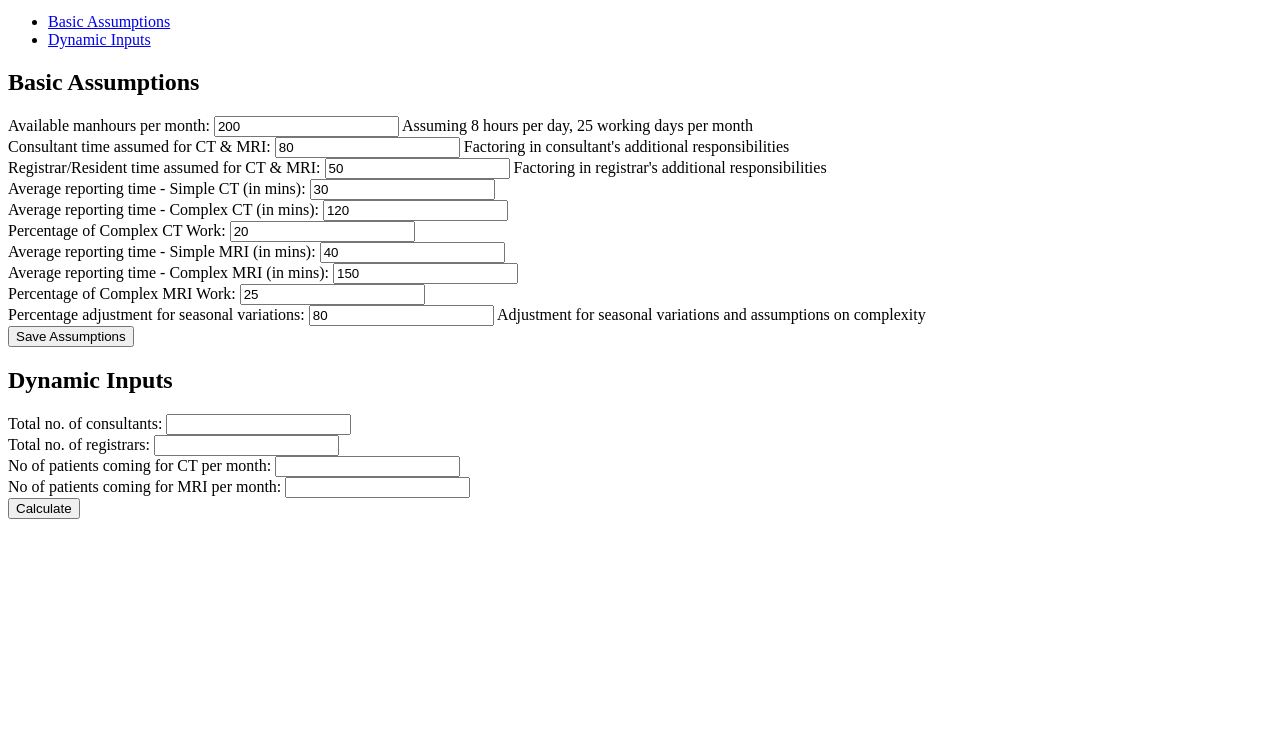
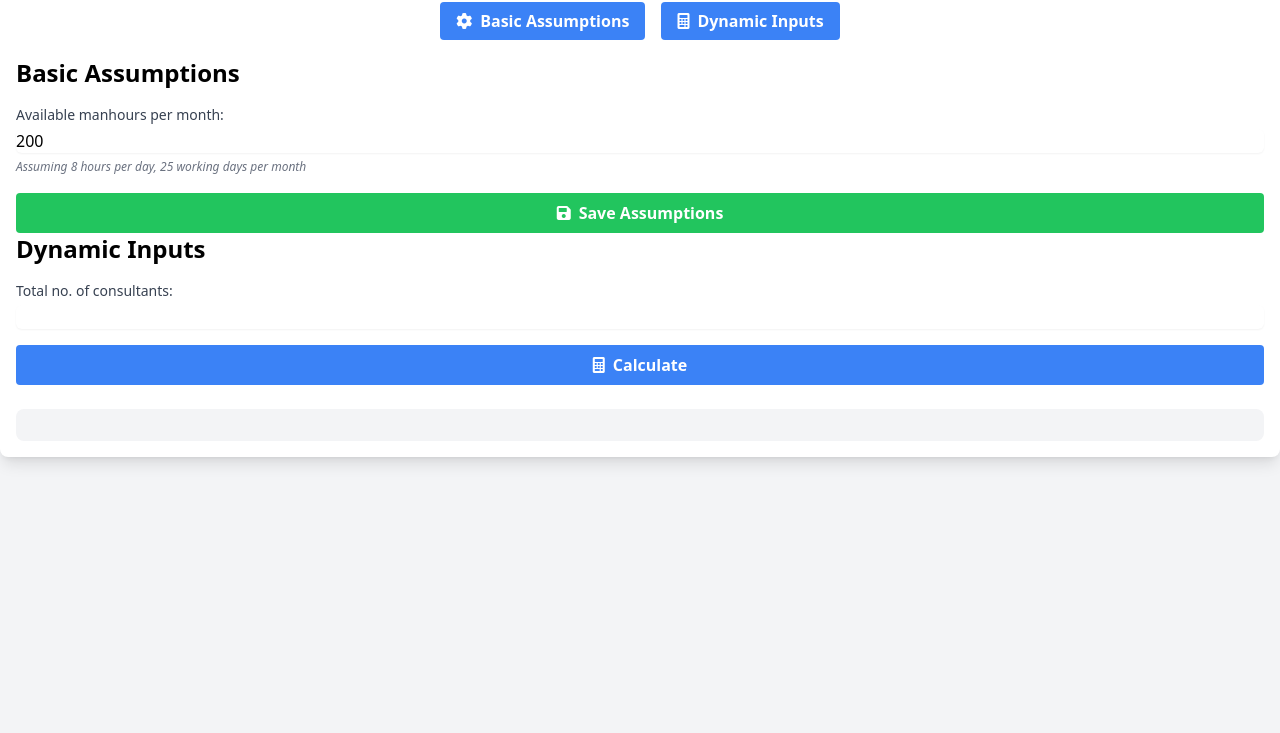
Before and after one commit to pradeeppandey99/Radiology-calculator-v3, a plain HTML site: page index.html in a window 1280 px wide. Shown: the part 67-800 px from the top of the page. Drawn offline with nearby package versions, Linux system fonts and the light colour scheme.

Commit message:
Update index.html

```diff
--- a/index.html
+++ b/index.html
@@ -4,89 +4,55 @@
     <meta charset="UTF-8">
     <meta name="viewport" content="width=device-width, initial-scale=1.0, maximum-scale=1.0, user-scalable=no">
     <title>Radiology Manpower Calculator</title>
-    <link rel="stylesheet" href="styles.css">
+    <script src="https://cdn.tailwindcss.com"></script>
+    <link rel="stylesheet" href="https://cdnjs.cloudflare.com/ajax/libs/font-awesome/6.0.0-beta3/css/all.min.css">
 </head>
-<body>
-    <div class="container">
-        <h1>Radiology Manpower Calculator</h1>
-        <nav>
-            <ul>
-                <li><a href="#" onclick="showPage('assumptions')">Basic Assumptions</a></li>
-                <li><a href="#" onclick="showPage('dynamic')">Dynamic Inputs</a></li>
+<body class="bg-gray-100">
+    <div class="container mx-auto p-4 bg-white shadow-lg rounded-lg">
+        <h1 class="text-3xl font-bold text-center text-blue-600 mb-6">Radiology Manpower Calculator</h1>
+        <nav class="mb-6">
+            <ul class="flex justify-center space-x-4">
+                <li><a href="#" onclick="showPage('assumptions')" class="bg-blue-500 hover:bg-blue-700 text-white font-bold py-2 px-4 rounded"><i class="fas fa-cog mr-2"></i>Basic Assumptions</a></li>
+                <li><a href="#" onclick="showPage('dynamic')" class="bg-blue-500 hover:bg-blue-700 text-white font-bold py-2 px-4 rounded"><i class="fas fa-calculator mr-2"></i>Dynamic Inputs</a></li>
             </ul>
         </nav>
         <div id="assumptions" class="page">
-            <h2>Basic Assumptions</h2>
+            <h2 class="text-2xl font-semibold mb-4">Basic Assumptions</h2>
             <form id="assumptions-form">
-                <div class="form-group">
-                    <label for="manhours">Available manhours per month:</label>
-                    <input type="number" id="manhours" required>
-                    <span class="assumption-comment">Assuming 8 hours per day, 25 working days per month</span>
+                <!-- Repeat this structure for each form group -->
+                <div class="form-group mb-4">
+                    <label for="manhours" class="block text-sm font-medium text-gray-700 mb-1">Available manhours per month:</label>
+                    <input type="number" id="manhours" required class="mt-1 block w-full rounded-md border-gray-300 shadow-sm focus:border-blue-300 focus:ring focus:ring-blue-200 focus:ring-opacity-50">
+                    <span class="text-xs text-gray-500 italic mt-1">Assuming 8 hours per day, 25 working days per month</span>
                 </div>
-                <div class="form-group">
-                    <label for="consultantTime">Consultant time assumed for CT & MRI:</label>
-                    <input type="number" id="consultantTime" required>
-                    <span class="assumption-comment">Factoring in consultant's additional responsibilities</span>
-                </div>
-                <div class="form-group">
-                    <label for="registrarTime">Registrar/Resident time assumed for CT & MRI:</label>
-                    <input type="number" id="registrarTime" required>
-                    <span class="assumption-comment">Factoring in registrar's additional responsibilities</span>
-                </div>
-                <div class="form-group">
-                    <label for="simpleCTTime">Average reporting time - Simple CT (in mins):</label>
-                    <input type="number" id="simpleCTTime" required>
-                </div>
-                <div class="form-group">
-                    <label for="complexCTTime">Average reporting time - Complex CT (in mins):</label>
-                    <input type="number" id="complexCTTime" required>
-                </div>
-                <div class="form-group">
-                    <label for="complexCTWork">Percentage of Complex CT Work:</label>
-                    <input type="number" id="complexCTWork" required>
-                </div>
-                <div class="form-group">
-                    <label for="simpleMRITime">Average reporting time - Simple MRI (in mins):</label>
-                    <input type="number" id="simpleMRITime" required>
-                </div>
-                <div class="form-group">
-                    <label for="complexMRITime">Average reporting time - Complex MRI (in mins):</label>
-                    <input type="number" id="complexMRITime" required>
-                </div>
-                <div class="form-group">
-                    <label for="complexMRIWork">Percentage of Complex MRI Work:</label>
-                    <input type="number" id="complexMRIWork" required>
-                </div>
-                <div class="form-group">
-                    <label for="seasonalAdjustment">Percentage adjustment for seasonal variations:</label>
-                    <input type="number" id="seasonalAdjustment" required>
-                    <span class="assumption-comment">Adjustment for seasonal variations and assumptions on complexity</span>
-                </div>
-                <button type="button" onclick="saveAssumptions()">Save Assumptions</button>
+                <!-- ... other form groups ... -->
+                <button type="button" onclick="saveAssumptions()" class="w-full bg-green-500 hover:bg-green-700 text-white font-bold py-2 px-4 rounded">
+                    <i class="fas fa-save mr-2"></i>Save Assumptions
+                </button>
             </form>
         </div>
         <div id="dynamic" class="page">
-            <h2>Dynamic Inputs</h2>
+            <h2 class="text-2xl font-semibold mb-4">Dynamic Inputs</h2>
             <form id="dynamic-form">
-                <div class="form-group">
-                    <label for="consultants">Total no. of consultants:</label>
-                    <input type="number" id="consultants" required>
+                <!-- Repeat this structure for each form group -->
+                <div class="form-group mb-4">
+                    <label for="consultants" class="block text-sm font-medium text-gray-700 mb-1">Total no. of consultants:</label>
+                    <input type="number" id="consultants" required class="mt-1 block w-full rounded-md border-gray-300 shadow-sm focus:border-blue-300 focus:ring focus:ring-blue-200 focus:ring-opacity-50">
                 </div>
-                <div class="form-group">
-                    <label for="registrars">Total no. of registrars:</label>
-                    <input type="number" id="registrars" required>
+                <!-- ... other form groups ... -->
+                <div id="deficit-options" class="form-group mb-4" style="display: none;">
+                    <label class="block text-sm font-medium text-gray-700 mb-1">Who are you planning to hire? <span class="text-xs text-gray-500 italic">(put your inputs and calculate again)</span></label>
+                    <div class="radio-group flex items-center mb-2">
+                        <input type="radio" id="hireRegistrars" name="hireOption" value="registrars" onclick="showAdditionalInput(false)" class="mr-2">
+                        <label for="hireRegistrars" class="text-sm text-gray-700">Only registrars</label>
+                    </div>
+                    <!-- ... other radio options ... -->
                 </div>
-                <div class="form-group">
-                    <label for="ctPatients">No of patients coming for CT per month:</label>
-                    <input type="number" id="ctPatients" required>
-                </div>
-                <div class="form-group">
-                    <label for="mriPatients">No of patients coming for MRI per month:</label>
-                    <input type="number" id="mriPatients" required>
-                </div>
-                <button type="button" onclick="calculateManpower()">Calculate</button>
+                <button type="button" onclick="calculateManpower()" class="w-full bg-blue-500 hover:bg-blue-700 text-white font-bold py-2 px-4 rounded">
+                    <i class="fas fa-calculator mr-2"></i>Calculate
+                </button>
             </form>
-            <div id="result"></div>
+            <div id="result" class="mt-6 p-4 bg-gray-100 rounded-lg"></div>
         </div>
     </div>
     <script src="script.js"></script>
```
